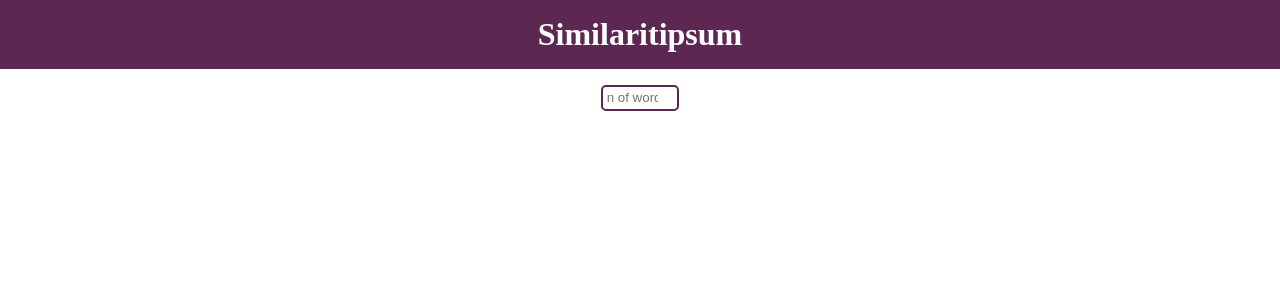
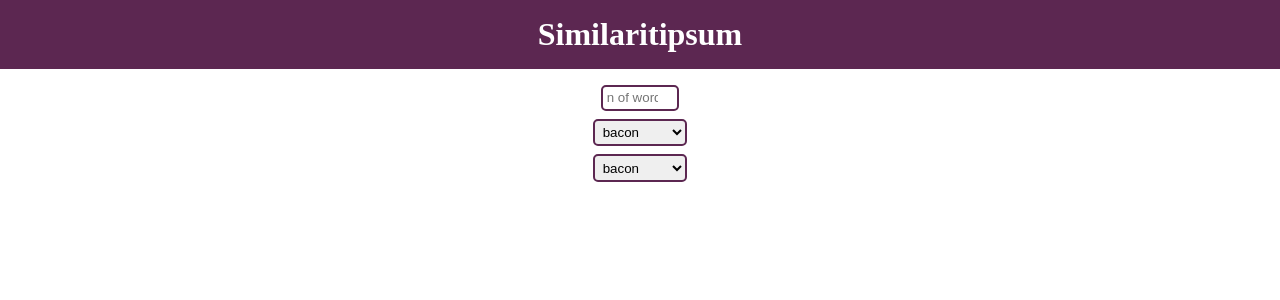
Before and after one commit to milac0/mern-docker, a React app in the folder web/: page / in a window 1280 px wide. Shown: the top 300 px of the page. Built offline with nearby package versions, Linux system fonts and the light colour scheme.

Commit message:
add select options

```diff
--- a/web/src/App.tsx
+++ b/web/src/App.tsx
@@ -2,6 +2,8 @@ import React, { useState, useEffect, Fragment } from "react";
 import axios from "axios";
 import Header from "./components/Header/Header";
 import NumberInput from "./components/NumberInput/NumberInput";
+import Option from "./enums/Option";
+import SelectOption from "./components/SelectOption/SelectOption";
 
 axios.defaults.baseURL = "http://localhost:8080/api/v1";
 
@@ -9,6 +11,10 @@ interface Props {}
 
 const App: React.FC<Props> = () => {
   const [n, setN] = useState("");
+  const [select, setSelect] = useState({
+    select1: Option.bacon,
+    select2: Option.bacon
+  });
 
   // useEffect(() => {
   //   (async () => {
@@ -17,19 +23,29 @@ const App: React.FC<Props> = () => {
   //   })();
   // }, []);
 
-  const handleChange = (e: React.ChangeEvent<HTMLInputElement>) =>
+  const handleNumberChange = (e: React.ChangeEvent<HTMLInputElement>) =>
     setN(e.currentTarget.value);
 
+  const handleOptionChange = (
+    e: React.ChangeEvent<HTMLSelectElement>,
+    id: string
+  ) => {
+    setSelect({ ...select, [id]: e.target.value as Option });
+  };
+  const { select1, select2 } = select;
   return (
     <Fragment>
       <Header />
-      <NumberInput handleChange={handleChange} />
-      {/* <select>
-          <option value="x">X</option>
-        </select>
-        <select>
-          <option value="x">X</option>
-        </select>
+      <NumberInput handleChange={handleNumberChange} />
+      <SelectOption
+        handleChange={e => handleOptionChange(e, "select1")}
+        select={select1}
+      />
+      <SelectOption
+        handleChange={e => handleOptionChange(e, "select2")}
+        select={select2}
+      />
+      {/*
         <button>Compare</button>
         <div>
           <div>circle with color</div>
--- /dev/null
+++ b/web/src/components/SelectOption/SelectOption.tsx
@@ -0,0 +1,22 @@
+import React from "react";
+import styles from "./selectOption.scss";
+import Option from "../../enums/Option";
+
+interface Props {
+  handleChange: (e: React.ChangeEvent<HTMLSelectElement>) => void;
+  select: Option;
+}
+
+const SelectOption: React.FC<Props> = ({ handleChange, select }) => {
+  return (
+    <div className={styles.text}>
+      <select onChange={handleChange} value={select}>
+        {Object.keys(Option).map((key: keyof typeof Option, i) => (
+          <option key={i}>{key}</option>
+        ))}
+      </select>
+    </div>
+  );
+};
+
+export default SelectOption;
--- /dev/null
+++ b/web/src/components/SelectOption/selectOption.scss
@@ -0,0 +1,22 @@
+@import "../../theme/variables";
+
+.text {
+  margin-top: 0.5em;
+
+  select {
+    border: 2px solid $primary;
+    border-radius: 5px;
+    outline: none;
+    padding: 0.25em;
+    width: 7em;
+
+    &:focus {
+      border-color: $secondary;
+    }
+
+    option {
+      background-color: $primary;
+      color: #fff;
+    }
+  }
+}
--- /dev/null
+++ b/web/src/enums/Option.ts
@@ -0,0 +1,10 @@
+enum Option {
+  bacon = "bacon",
+  cheese = "cheese",
+  cupcake = "cupcake",
+  lorem = "lorem",
+  pirate = "pirate",
+  skate = "skate"
+}
+
+export default Option;
```
